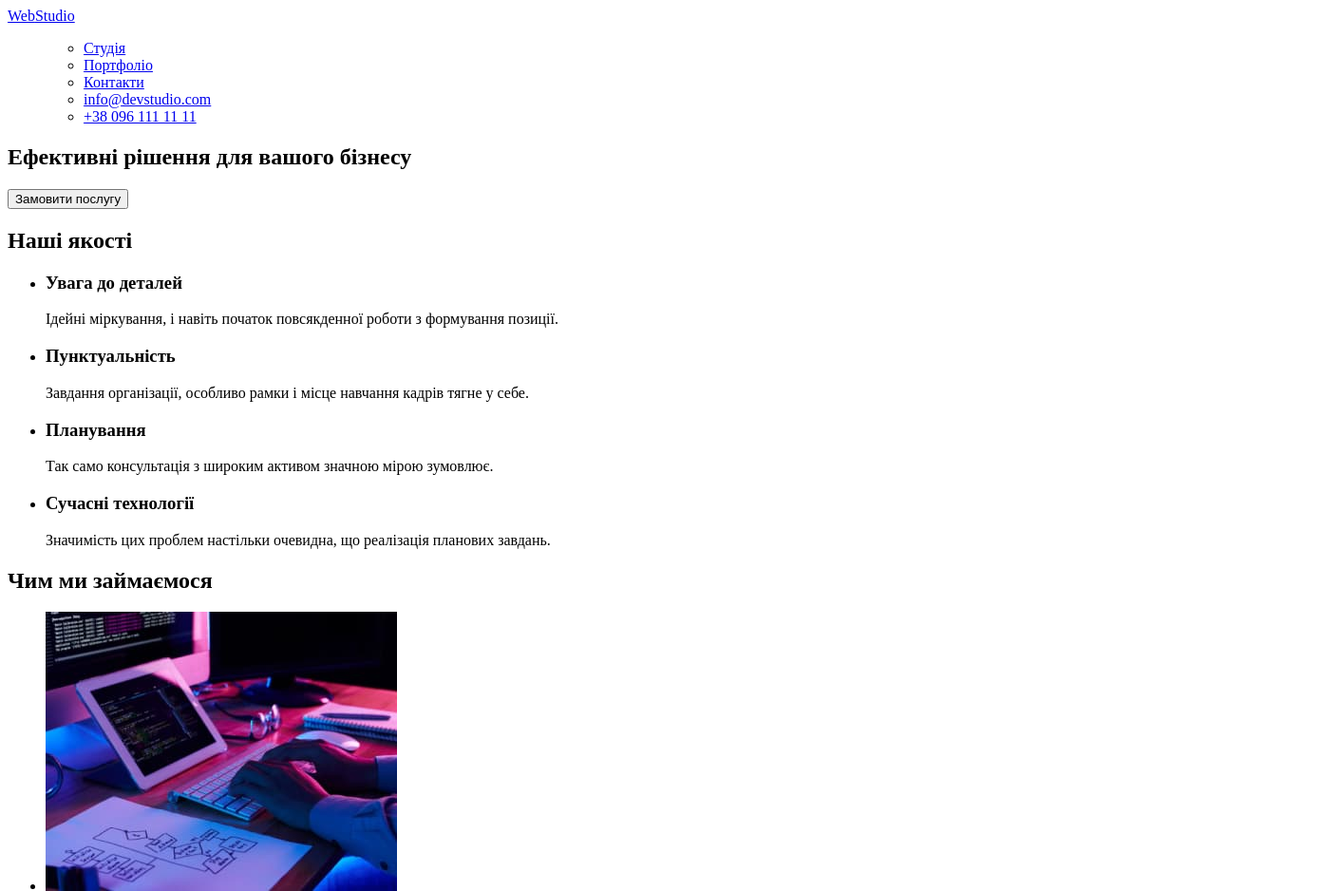
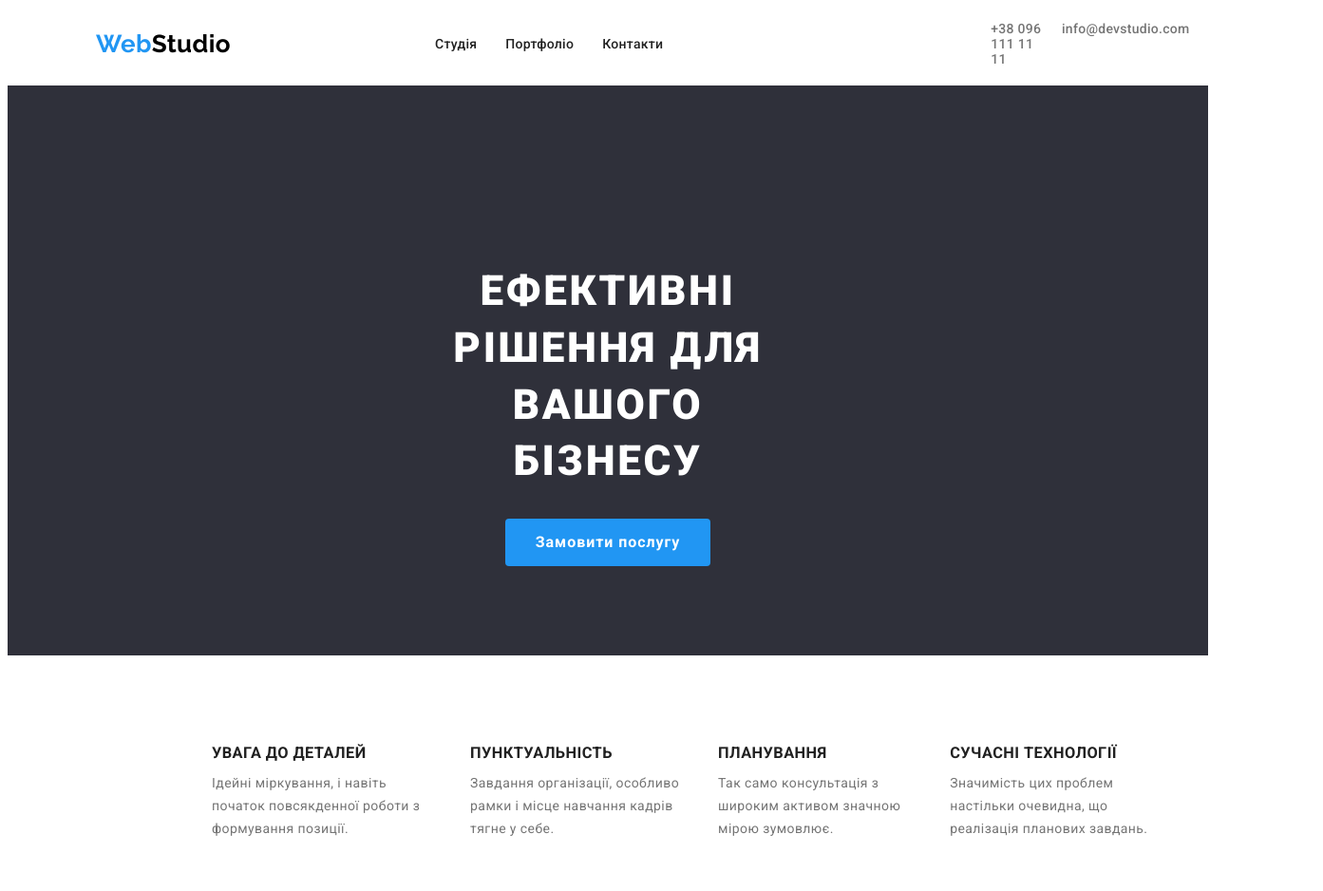
Before and after one commit to Hellaaaa/goit-markup-hw-2, a plain HTML site: page index.html in a window 1280 px wide. Shown: the top 938 px of the page at 95% size, 1393 px wide, since content can reach past the window. Drawn offline with Linux system fonts and the light colour scheme.

Commit message:
have finished styles index.html

```diff
--- a/css/main.css
+++ b/css/main.css
@@ -0,0 +1,297 @@
+/*
+font-family: 'Raleway', sans-serif;
+font-family: 'Roboto', sans-serif;
+ */
+:root {
+    --main-bgc: #fff;
+    --additional-bgc1: #2F303A;
+    --additional-bgc2: #F5F4FA;
+    --simple-text: #757575;
+    --active: #2196F3;
+    --btn-active: #188CE8;
+    --bold-text: #212121;
+    --completely-black: #000;
+    --footer-contacts: rgba(255, 255, 255, 0.6);
+}
+
+.wrapper {
+    max-width: 1600px;
+    margin: 0 auto;
+}
+
+body {
+    font-family: 'Roboto', sans-serif;
+    font-weight: 400;
+    font-size: 14px;
+    background-color: var(--main-bgc);
+    letter-spacing: 0.03em;
+}
+
+li {
+    list-style: none;
+}
+
+a {
+    text-decoration: none;
+}
+
+/* logo */
+.up-logo {
+    font-family: 'Raleway', sans-serif;
+    font-size: 26px;
+    color: var(--active);
+    margin-left: 93px;
+    margin-right: 215px;
+}
+.down-logo {
+    font-family: 'Raleway', sans-serif;
+    font-size: 26px;
+    color: var(--active);
+    margin-bottom: 20px;
+}
+
+.up-studio {
+    color: var(--completely-black)
+}
+
+.down-studio {
+    color: var(--main-bgc);
+}
+
+/* header */
+.nav-list, .contact-list{
+    padding-left: 0;
+}
+
+.nav-list-item a {
+    font-weight: 500;
+    line-height: 1.14;
+    letter-spacing: 0.02em;
+    color: var(--bold-text);
+}
+.nav-list-item {
+    margin-right: 30px;
+}
+
+.nav-list-item:last-child {
+    margin-right: 0;
+}
+.contact-list-item a {
+    font-weight: 500;
+    line-height: 1.14px;
+    letter-spacing: 0.02em;
+    color: var(--simple-text);
+    margin-right: 50px;
+}
+
+a:hover, a:focus, a:active {
+    color: var(--active);
+}
+.nav {
+    margin-right: 345px;
+}
+
+.header, .nav-list, .contact-list {
+    display: flex;
+}
+
+.header {
+    align-items: center;
+    padding-bottom: 6px;
+}
+
+/* hero */
+.hero {
+    background-color: var(--additional-bgc1);
+    height: 600px;
+}
+
+.hero-elements {
+    display: flex;
+    flex-direction: column;
+    align-items: center;
+    justify-content: center;
+    padding: 187px 452px 213px 452px;
+}
+
+
+.hero-heading1 {
+    font-weight: 900;
+    font-size: 44px;
+    line-height: 1.36;
+    text-align: center;
+    letter-spacing: 0.06em;
+    text-transform: uppercase;
+    color: var(--main-bgc);
+    margin-bottom: 30px;
+    margin-top: 0;
+    max-width: 700px;
+}
+
+.hero-btn {
+    font-family: 'Roboto';
+    font-weight: 700;
+    font-size: 16px;
+    line-height: 1.88;
+    display: flex;
+    align-items: center;
+    text-align: center;
+    letter-spacing: 0.06em;
+    border-style: none;
+    border-radius: 4px;
+    color: var(--main-bgc);
+    background-color: var(--active);
+    width: 216px;
+    height: 50px;
+    justify-content: center;
+}
+.hero-btn:hover, .hero-btn:active, .hero-btn:focus {
+    background-color: var(--btn-active);
+    cursor: pointer;
+}
+
+
+/* section qualities  */
+.qualities {
+    padding-top: 94px;
+}
+
+.visually-hidden {
+    position: absolute;
+    white-space: nowrap;
+    width: 1px;
+    height: 1px;
+    overflow: hidden;
+    border: 0;
+    padding: 0;
+    clip: rect(0 0 0 0);
+    clip-path: inset(50%);
+    margin: -1px;
+}
+
+.qualities-list-item-heading3{
+    font-weight: 700;
+    line-height: 1.14;
+    text-transform: uppercase;
+    color: var(--bold-text);
+    margin-top: 0;
+    margin-bottom: 0;
+}
+
+.qualities-list-item-text{
+    line-height: 1.71;
+    color: var(--simple-text);
+    margin-bottom: 0;
+    margin-top: 10px;
+}
+
+.qualities-list {
+    display: flex;
+    margin-bottom: 94px;
+    margin-top: 0;
+
+}
+
+.qualities-list-item {
+    max-width: 270px;
+    margin-right: 30px;
+}
+
+.qualities-list-item:first-child {
+    margin-left: 175px;
+}
+
+ /* our-deals */
+.deals{
+    padding-bottom:94px;
+}
+
+.deals-heading2, .team-heading2 {
+    font-weight: 700;
+    font-size: 36px;
+    line-height: 1.16;
+    text-align: center;
+    color: var(--bold-text);
+    margin-top: 0;
+    margin-bottom: 50px;
+}
+
+.deals-list {
+    display: flex;
+    margin-left: 215px;
+    padding: 0;
+    margin-bottom: 0;
+
+}
+
+.deals-list-item {
+    margin-right: 30px;
+}
+
+/* our-team */
+.team {
+    background-color: var(--additional-bgc2);
+    padding-bottom: 94px;
+    padding-top: 94px;
+}
+
+.team-list {
+    display: flex;
+    padding-left: 0px;
+    margin-left: 215px;
+    margin-bottom: 0px;
+}
+
+.team-list-item {
+    background-color: var(--main-bgc);
+    margin-right: 30px;
+    text-align: center;
+}
+
+.team-list-item-heading3 {
+    margin-top: 30px;
+    margin-bottom: 10px;
+}
+.team-list-item-text {
+    margin-top: 0;
+    margin-bottom: 30px;
+}
+
+/* footer */
+.footer {
+    background-color: var(--additional-bgc1);
+}
+
+.footer-elements {
+    padding: 60px 0px 60px 215px;
+    width: 230px;
+}
+
+.footer-list {
+    padding-left: 0;
+    margin-bottom: 0;
+    margin-top: 20px;
+}
+
+.foooter-list-item-map {
+    font-style: normal;
+    font-size: 14px;
+    line-height: 1.71;
+    color: var(--main-bgc);
+}
+
+.footer-list-item-contact {
+    font-style: normal;
+    font-size: 14px;
+    line-height: 1.71;
+    color: var(--footer-contacts);
+}
+
+.footer-list-item {
+    height: 21px;
+    margin-bottom: 9px;
+}
+
+.footer-list-item:last-child {
+    margin-bottom: 0;
+}
--- a/index.html
+++ b/index.html
@@ -5,33 +5,39 @@
     <meta http-equiv="X-UA-Compatible" content="IE=edge">
     <meta name="viewport" content="width=device-width, initial-scale=1.0">
     <title lang="en">WebStudio</title>
-
+    <link rel="stylesheet" href="./css/main.css">
+    <link rel="preconnect" href="https://fonts.googleapis.com">
+    <link rel="preconnect" href="https://fonts.gstatic.com" crossorigin>
+    <link href="https://fonts.googleapis.com/css2?family=Raleway:wght@700&family=Roboto:wght@400;500;700;900&display=swap" rel="stylesheet">
 </head>
 <body>
+    <div class="wrapper">
         <header class="section header">
-        <a href="./index.html" class="logo">Web<span class="up-Studio">Studio</span></a>
+            <a href="./index.html" class="up-logo">Web<span class="up-studio">Studio</span></a>
             <nav class="nav">
-            <ul class="nav-main-list">
-                <ul class="nav-nested-list">
-                    <li class="nav-nested-list-item"><a href="#">Студія</a></li>
-                    <li class="nav-nested-list-item"><a href="#">Портфоліо</a></li>
-                    <li class="nav-nested-list-item"><a href="#">Контакти</a></li>
-                </ul>
-                <ul class="nav-nested-list">
-                    <li class="nav-nested-list-item"><a href="mailto:info@devstudio.com">info@devstudio.com</a></li>
-                    <li class="nav-nested-list-item"><a href="tel:+380961111111">+38 096 111 11 11</a></li>
-                </ul>
+                <ul class="nav-list">
+                    <li class="nav-list-item"><a href="#">Студія</a></li>
+                    <li class="nav-list-item"><a href="#">Портфоліо</a></li>
+                    <li class="nav-list-item"><a href="#">Контакти</a></li>
                 </ul>
             </nav>
+            <ul class="contact-list">
+                <li class="contact-list-item"><a href="tel:+380961111111">+38 096 111 11 11</a></li>
+                <li class="contact-list-item"><a href="mailto:info@devstudio.com">info@devstudio.com</a></li>
+            </ul>
         </header>
+        <main>
             <!-- hero -->
             <section class="section hero">
+                <div class="hero-elements">
                     <h1 class="hero-heading1">Ефективні рішення для вашого бізнесу</h1>
                     <button type="button" class="hero-btn">Замовити послугу</button>
+                </div>
+
             </section>
             <!-- qualities -->
             <section class="section qualities">
-        <h2 class="qualities-heading2">Наші якості</h2>
+                <h2 class="visually-hidden">Наші якості</h2>
                 <ul class="qualities-list">
                     <li class="qualities-list-item">
                         <h3 class="qualities-list-item-heading3">Увага до деталей</h3>
@@ -55,43 +61,47 @@
             <section class="section deals">
                 <h2 class="deals-heading2">Чим ми займаємося</h2>
                 <ul class="deals-list">
-            <li class="deals-list-item"><img src="./images/main-page/coding.jpg" alt="Пишуть код на планшеті"></li>
-            <li class="deals-list-item"><img src="./images/main-page/adaptation.jpg" alt="Адаптовані сайти на ноутбуці"></li>
-            <li class="deals-list-item"><img src="./images/main-page/design.jpg" alt="Дизайн на телефоні"></li>
+                    <li class="deals-list-item"><img src="./images/main-page/coding.jpg" alt="Пишуть код на планшеті" width="370"></li>
+                    <li class="deals-list-item"><img src="./images/main-page/adaptation.jpg" alt="Адаптовані сайти на ноутбуці" width="370"></li>
+                    <li class="deals-list-item"><img src="./images/main-page/design.jpg" alt="Дизайн на телефоні" width="370"></li>
                 </ul>
             </section>
             <!-- our-team -->
             <section class="section team">
+                <h2 class="team-heading2">Наша команда</h2>
                 <ul class="team-list">
                     <li class="team-list-item">
-                <img src="" alt="">
+                        <img src="./images/main-page/igor.jpg" alt="Ігор Дем'яненко" width="270">
                         <h3 class="team-list-item-heading3">Ігор Дем'яненко</h3>
                         <p class="team-list-item-text" lang="en">Product Designer</p>
                     </li>
                     <li class="team-list-item">
-                <img src="" alt="">
+                        <img src="./images/main-page/olga.jpg" alt="Ольга Рєпіна" width="270">
                         <h3 class="team-list-item-heading3">Ольга Рєпіна</h3>
                         <p class="team-list-item-text" lang="en">Frontend Developer</p>
                     </li>
                     <li class="team-list-item">
-                <img src="" alt="">
+                        <img src="./images/main-page/mykola.jpg" alt="Микола Тарасов" width="270">
                         <h3 class="team-list-item-heading3">Микола Тарасов</h3>
                         <p class="team-list-item-text" lang="en">Marketing</p>
                     </li>
                     <li class="team-list-item">
-                <img src="" alt="">
+                        <img src="./images/main-page/misha.jpg" alt="Михайло Єрмаков" width="270">
                         <h3 class="team-list-item-heading3">Михайло Єрмаков</h3>
                         <p class="team-list-item-text" lang="en">UI Designer</p>
                     </li>
                 </ul>
             </section>
+        </main>
         <footer class="section footer">
-        <a href="./index.html" class="logo">Web<span class="down-Studio">Studio</span></a>
+            <div class="footer-elements">
+                <a href="./index.html" class="down-logo">Web<span class="down-studio">Studio</span></a>
                 <address>
                     <ul class="footer-list">
                         <li class="footer-list-item">
                             <a href="https://www.google.com/maps/place/%D0%B1%D1%83%D0%BB.+%D0%9B%D0%B5%D1%81%D0%B8+%D0%A3%D0%BA%D1%80%D0%B0%D0%B8%D0%BD%D0%BA%D0%B8,+26,+%D0%9A%D0%B8%D0%B5%D0%B2,+%D0%A3%D0%BA%D1%80%D0%B0%D0%B8%D0%BD%D0%B0,+02000/@50.4265807,30.5361971,17z/"
                             class="foooter-list-item-map"
+                            target="_blank"
                             >
                             м. Київ, пр-т Лесі Українки, 26
                             </a>
@@ -100,6 +110,8 @@
                         <li class="footer-list-item"><a href="tel:+380961111111" class="footer-list-item-contact">+38 096 111 11 11</a></li>
                     </ul>
                 </address>
+            </div>
         </footer>
+    </div>
 </body>
 </html>
```
Also changed, not shown: portfolio.html (added). Lines whose indentation alone changed are shown as unchanged.
